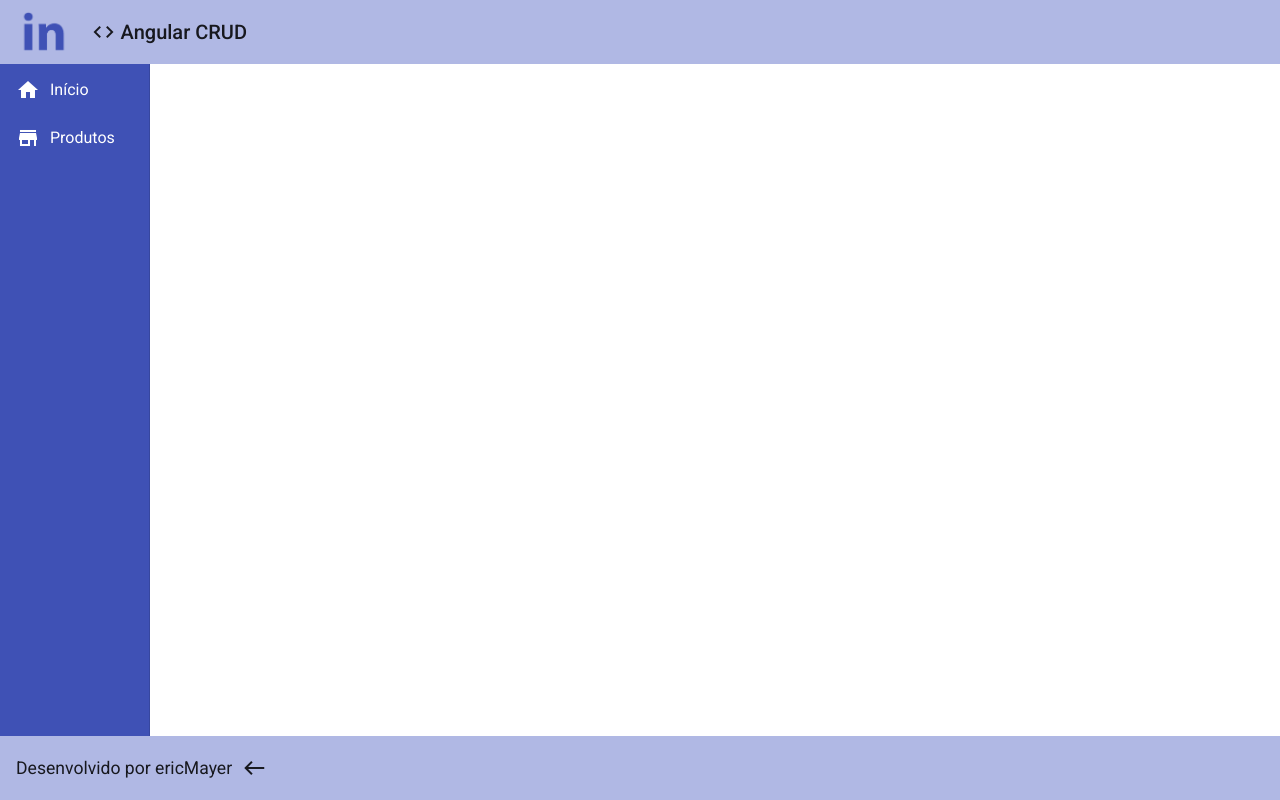
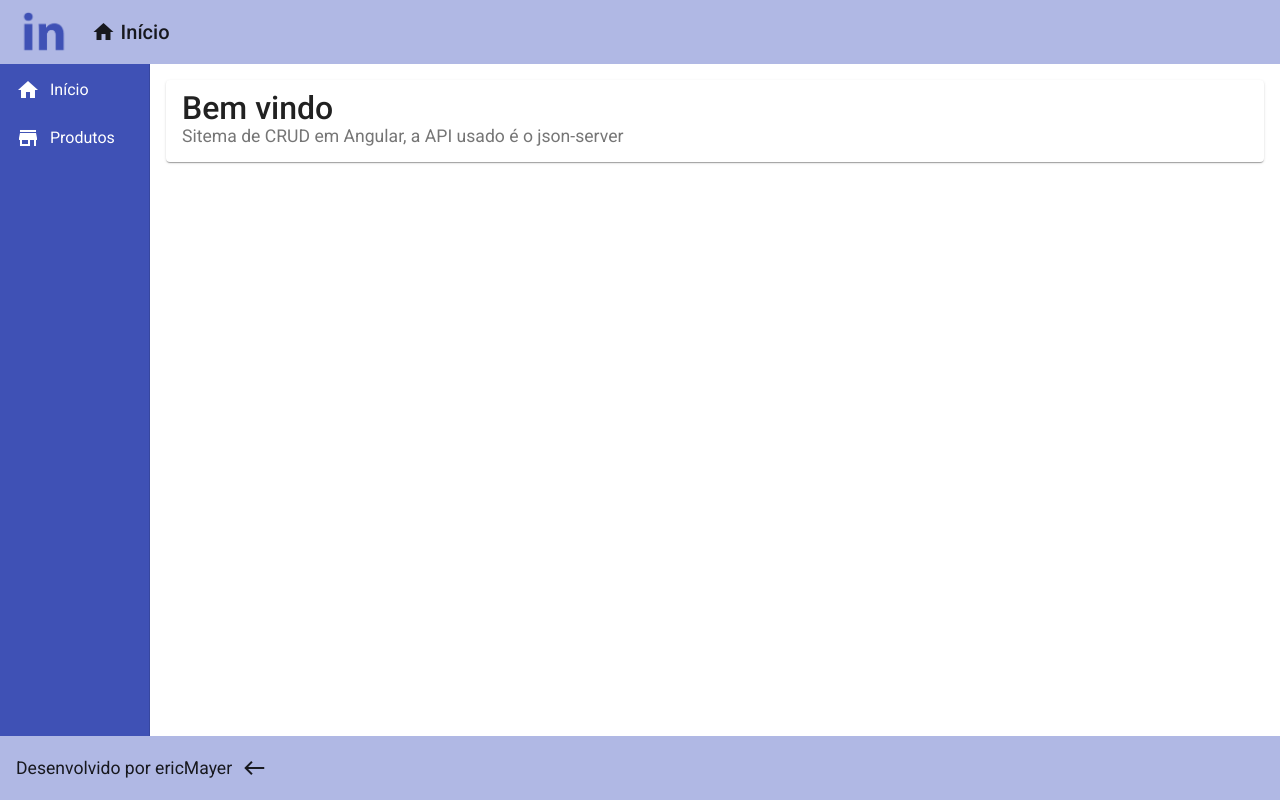
Before and after one commit to ericMayer/angular-crud, an Angular app in the folder frontend/: page / in a window 1280 px wide. Built offline with nearby package versions, Linux system fonts and the light colour scheme.

Commit message:
Criado componente do conteúdo

```diff
--- a/frontend/angular.json
+++ b/frontend/angular.json
@@ -107,5 +107,8 @@
       }
     }
   },
-  "defaultProject": "frontend"
+  "defaultProject": "frontend",
+  "cli": {
+    "analytics": false
+  }
 }
--- a/frontend/src/app/components/template/header/header.component.css
+++ b/frontend/src/app/components/template/header/header.component.css
@@ -1,5 +1,5 @@
 .nav-toolbar {
-  margin-bottom: 60px;
+  /* margin-bottom: 60px; */
   background-color: #b0b8e4;
 }
 
--- a/frontend/src/app/components/template/header/header.component.html
+++ b/frontend/src/app/components/template/header/header.component.html
@@ -5,8 +5,8 @@
     </a>
 
     <ul>
-      <li class="material-icons">code</li>
-      <p>Angular CRUD</p>
+      <li class="material-icons">home</li>
+      <p>Início</p>
     </ul>
   </nav>
 </mat-toolbar>
--- a/frontend/src/app/components/template/navegacao/navegacao.component.css
+++ b/frontend/src/app/components/template/navegacao/navegacao.component.css
@@ -10,3 +10,12 @@
 .nav-list p + p {
   margin-left: 10px;
 }
+
+.content {
+  background-color: #fff;
+
+  /* padding-top: 20px;
+  padding-left: 40px;
+  padding-right: 20px; */
+  padding: 16px;
+}
--- a/frontend/src/app/components/template/navegacao/navegacao.component.html
+++ b/frontend/src/app/components/template/navegacao/navegacao.component.html
@@ -19,4 +19,8 @@
       </a>
     </mat-nav-list>
   </mat-sidenav>
+
+  <mat-sidenav-content class="content">
+    <app-content></app-content>
+  </mat-sidenav-content>
 </mat-sidenav-container>
--- /dev/null
+++ b/frontend/src/app/views/content/content.component.css
@@ -0,0 +1,12 @@
+.content {
+}
+
+.title {
+  font-size: 2rem;
+  line-height: 1.6rem;
+  font-weight: 500;
+}
+
+.subtitle {
+  font-size: 1.1rem;
+}
--- /dev/null
+++ b/frontend/src/app/views/content/content.component.html
@@ -0,0 +1,6 @@
+<mat-card class="content">
+  <mat-card-title class="title">Bem vindo</mat-card-title>
+  <mat-card-subtitle class="subtitle">
+    Sitema de CRUD em Angular, a API usado é o json-server
+  </mat-card-subtitle>
+</mat-card>
--- /dev/null
+++ b/frontend/src/app/views/content/content.component.ts
@@ -0,0 +1,15 @@
+import { Component, OnInit } from '@angular/core';
+
+@Component({
+  selector: 'app-content',
+  templateUrl: './content.component.html',
+  styleUrls: ['./content.component.css']
+})
+export class ContentComponent implements OnInit {
+
+  constructor() { }
+
+  ngOnInit(): void {
+  }
+
+}
```
Also changed, not shown: frontend/src/app/app.module.ts (+8 -5 lines).
